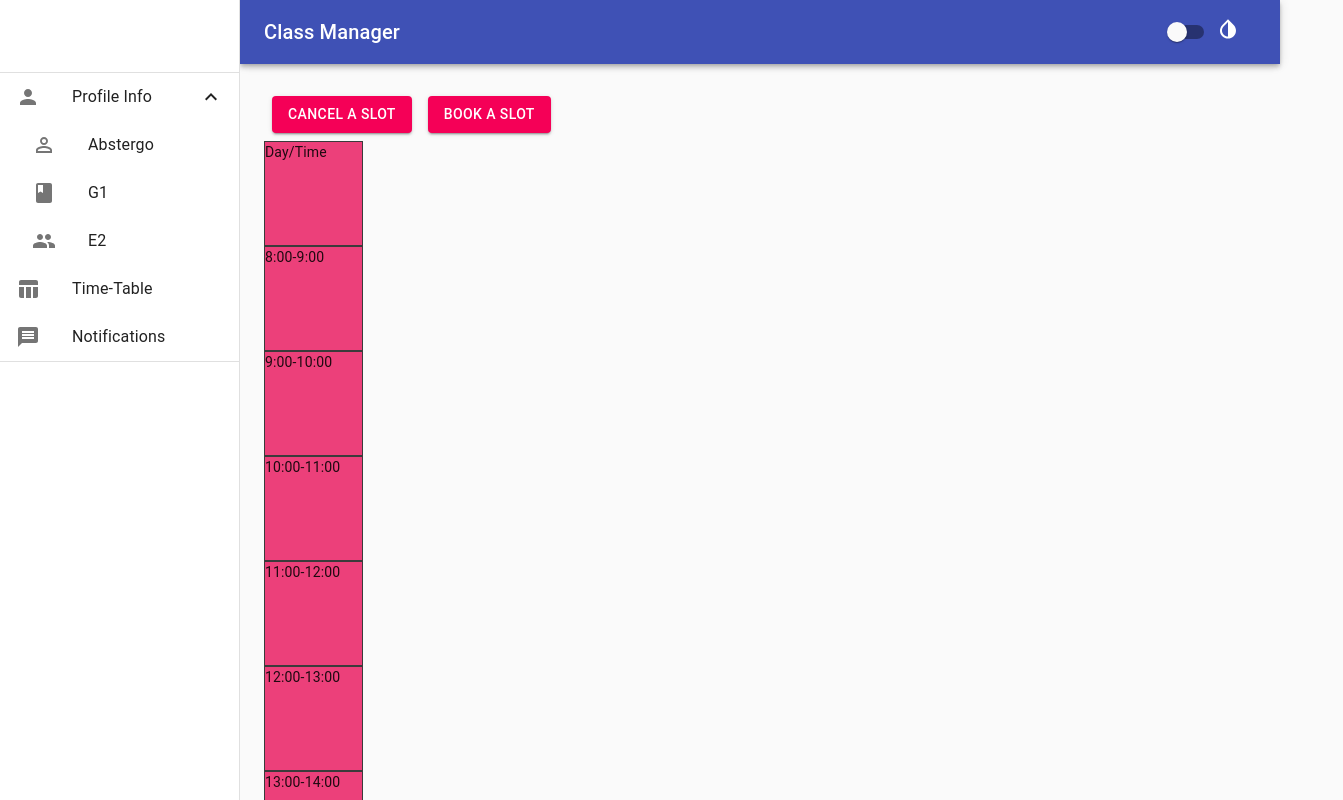
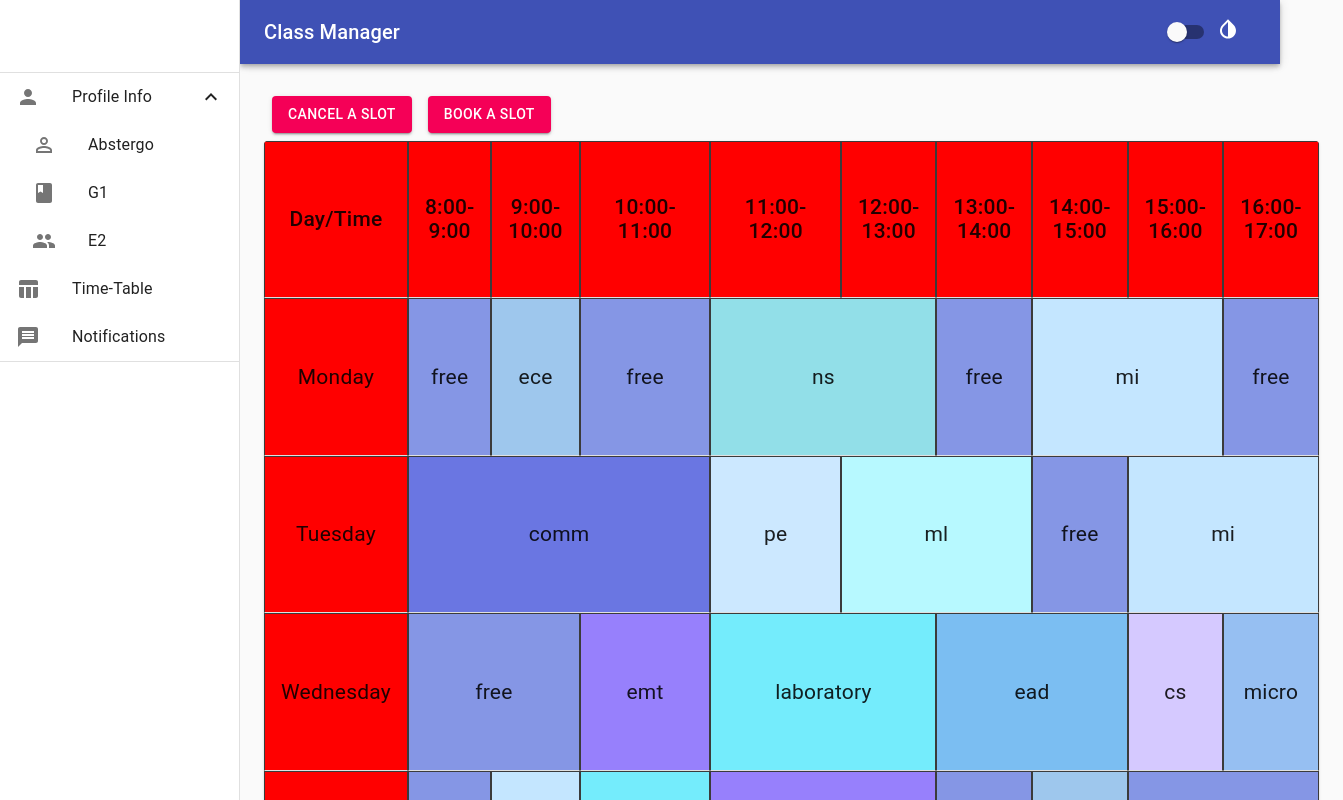
Before and after one commit to codingsamurai-10/class-manager-frontend, a React (Create React App) app: page / in a window 1280 px wide. Shown: the top 800 px of the page, 1343 px wide, since content can reach past the window. Built offline with nearby package versions, Linux system fonts and the light colour scheme.

Commit message:
Re-implemented time table using HTML tables

```diff
--- a/src/containers/TimeTableCell.js
+++ /dev/null
@@ -1,25 +0,0 @@
-export default function TimeTableCell(props) {
-    let dynamicCellWidth = 10 * (props.data.end - props.data.start);
-    const minCellWidth = 10;
-    if (dynamicCellWidth < minCellWidth) {
-        dynamicCellWidth = minCellWidth;
-    }
-
-    let dynamicBackgroundColor = props.data.color;
-
-    const dynamicStyleConfiguration = {
-        width: `${dynamicCellWidth}%`,
-        backgroundColor: `${dynamicBackgroundColor}`
-    };
-
-    return (
-        <>
-            {props.data.name && (
-                <div className="time-table-cell" style={dynamicStyleConfiguration}>
-                    {props.data.name}
-                </div>
-            )
-            }
-        </>
-    )
-}
--- a/src/containers/TimeTableContainer.js
+++ b/src/containers/TimeTableContainer.js
@@ -1,18 +1,32 @@
-import TimeTableRow from './TimeTableRow';
+import React from 'react';
+import Table from '@material-ui/core/Table';
+import TableBody from '@material-ui/core/TableBody';
+import TableCell from '@material-ui/core/TableCell';
+import TableContainer from '@material-ui/core/TableContainer';
+import TableHead from '@material-ui/core/TableHead';
+import TableRow from '@material-ui/core/TableRow';
+import Paper from '@material-ui/core/Paper';
+import randomColor from 'randomcolor';
 
 let periodsSchedule = [
   [
+    { name: 'free', start: 8, end: 9 },
     { name: 'ece', start: 9, end: 10 },
+    { name: 'free', start: 10, end: 11 },
     { name: 'ns', start: 11, end: 13 },
-        { name: 'mi', start: 14, end: 16 }
+    { name: 'free', start: 13, end: 14 },
+    { name: 'mi', start: 14, end: 16 },
+    { name: 'free', start: 16, end: 17 },
   ],
   [
     { name: 'comm', start: 8, end: 11 },
     { name: 'pe', start: 11, end: 12 },
     { name: 'ml', start: 12, end: 14 },
+    { name: 'free', start: 14, end: 15 },
     { name: 'mi', start: 15, end: 17 }
   ],
   [
+    { name: 'free', start: 8, end: 10 },
     { name: 'emt', start: 10, end: 11 },
     { name: 'laboratory', start: 11, end: 13 },
     { name: 'ead', start: 13, end: 15 },
@@ -20,10 +34,13 @@ let periodsSchedule = [
     { name: 'micro', start: 16, end: 17 }
   ],
   [
+    { name: 'free', start: 8, end: 9 },
     { name: 'mi', start: 9, end: 10 },
     { name: 'laboratory', start: 10, end: 11 },
     { name: 'emt', start: 11, end: 13 },
+    { name: 'free', start: 13, end: 14 },
     { name: 'ece', start: 14, end: 15 },
+    { name: 'free', start: 15, end: 17 }
   ],
   [
     { name: 'ed', start: 8, end: 9 },
@@ -38,8 +55,7 @@ let periodsSchedule = [
   ]
 ];
 
-const firstColumnValues = [
-    'Day/Time',
+const daysOfWeek = [
   'Monday',
   'Tuesday',
   'Wednesday',
@@ -48,19 +64,35 @@ const firstColumnValues = [
 ];
 
 const tableHeadings = [
-    { name: "8:00-9:00", start: 8, end: 9 },
-    { name: "9:00-10:00", start: 9, end: 10 },
-    { name: "10:00-11:00", start: 10, end: 11 },
-    { name: "11:00-12:00", start: 11, end: 12 },
-    { name: "12:00-13:00", start: 12, end: 13 },
-    { name: "13:00-14:00", start: 13, end: 14 },
-    { name: "14:00-15:00", start: 14, end: 15 },
-    { name: "15:00-16:00", start: 15, end: 16 },
-    { name: "16:00-17:00", start: 16, end: 17 }
+  "Day/Time",
+  "8:00-9:00",
+  "9:00-10:00",
+  "10:00-11:00",
+  "11:00-12:00",
+  "12:00-13:00",
+  "13:00-14:00",
+  "14:00-15:00",
+  "15:00-16:00",
+  "16:00-17:00"
 ];
 
 const generateRandomColorCode = () => {
-    return ("#" + ((1 << 24) * Math.random() | 0).toString(16));
+  return randomColor({
+    luminosity: "light",
+    hue: "blue"
+  });
+}
+
+const tableHeadingStyles = {
+  backgroundColor: "red",
+  fontSize: "1.5em"
+}
+
+const tableBodyCellStyles = (color) => {
+  return {
+    backgroundColor: color,
+    fontSize: "1.5em"
+  }
 }
 
 export default function TimeTableContainer() {
@@ -73,13 +105,46 @@ export default function TimeTableContainer() {
       periodsSchedule[i][j]["color"] = colorOfSubjectCell.get(periodsSchedule[i][j].name);
     }
   }
-    let rowIndex = 0;
+
+  let currentDay = 0;
   return (
-        <div className="time-table-container">
-            <TimeTableRow data={tableHeadings} day={firstColumnValues[rowIndex++]} color="#ec407a" />
-            {periodsSchedule.map(row => (
-                <TimeTableRow data={row} day={firstColumnValues[rowIndex++]} />
+    <TableContainer className="time-table-container" component={Paper}>
+      <Table stickyHeader>
+        <TableHead>
+          <TableRow>
+            {tableHeadings.map(value => (
+              <TableCell
+                align="center"
+                style={tableHeadingStyles}
+                className="time-table-cell">
+                {value}
+              </TableCell>
             ))}
-        </div>
+          </TableRow>
+        </TableHead>
+
+        <TableBody>
+          {periodsSchedule.map(currentDayPeriods => (
+            <TableRow>
+              <TableCell
+                align="center"
+                style={tableHeadingStyles}
+                className="time-table-cell">
+                {daysOfWeek[currentDay++]}
+              </TableCell>
+
+              {currentDayPeriods.map(period => (
+                <TableCell
+                  colspan={period.end - period.start}
+                  align="center" className="time-table-cell"
+                  style={tableBodyCellStyles(period.color)}>
+                  {period.name}
+                </TableCell>
+              ))}
+            </TableRow>
+          ))}
+        </TableBody>
+      </Table>
+    </TableContainer>
   )
 }
--- a/src/containers/TimeTableRow.js
+++ /dev/null
@@ -1,50 +0,0 @@
-import TimeTableCell from './TimeTableCell';
-
-export default function TimeTableRow(props) {
-    let times = [];
-    const numberOfPeriods = props.data.length;
-
-    for (let i = 0; i < numberOfPeriods; i++) {
-        const currentPeriod = props.data[i];
-        if (i === 0) {
-            if (currentPeriod.start > 8) {
-                times.push({
-                    name: 'Free',
-                    start: 8,
-                    end: props.data[0].start,
-                    color: "#81c784"
-                });
-            }
-        }
-        let color = currentPeriod.color;
-        if (props.color) color = props.color;
-        times.push({
-            name: currentPeriod.name,
-            start: currentPeriod.start,
-            end: currentPeriod.end,
-            color: color
-        });
-
-        let nextPeriodStartTime = null;
-        if (i + 1 < numberOfPeriods) nextPeriodStartTime = props.data[i + 1].start;
-        else nextPeriodStartTime = 17;
-
-        if (nextPeriodStartTime !== currentPeriod.end) {
-            times.push({
-                name: 'Free',
-                start: currentPeriod.end,
-                end: nextPeriodStartTime,
-                color: "#81c784"
-            });
-        }
-    }
-
-    return (
-        <div className="time-table-row">
-            <TimeTableCell data={{ name: props.day, start: 7, end: 8, color: "#ec407a" }} />
-            {times.map(cell => (
-                <TimeTableCell data={cell} key={cell.start} />
-            ))}
-        </div>
-    )
-}
```
Lines whose indentation alone changed are shown as unchanged.
